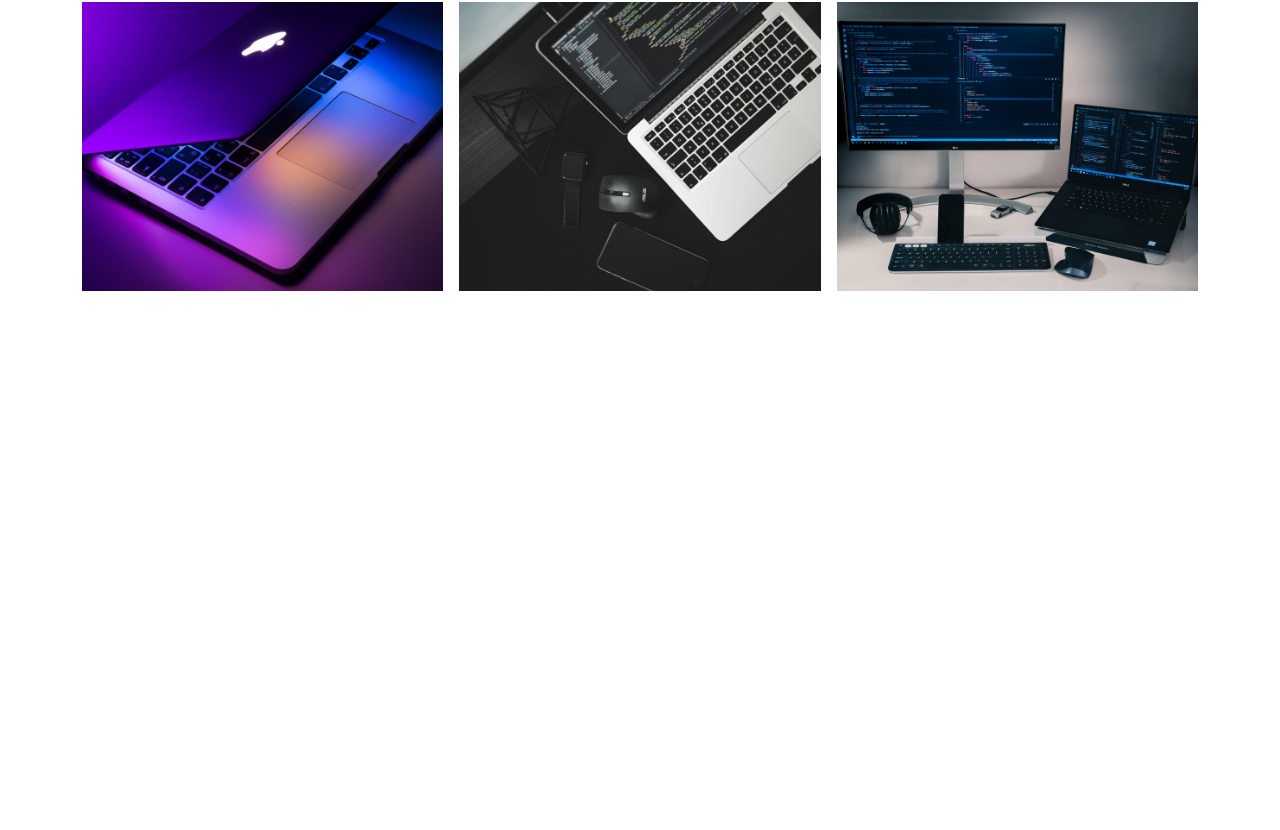
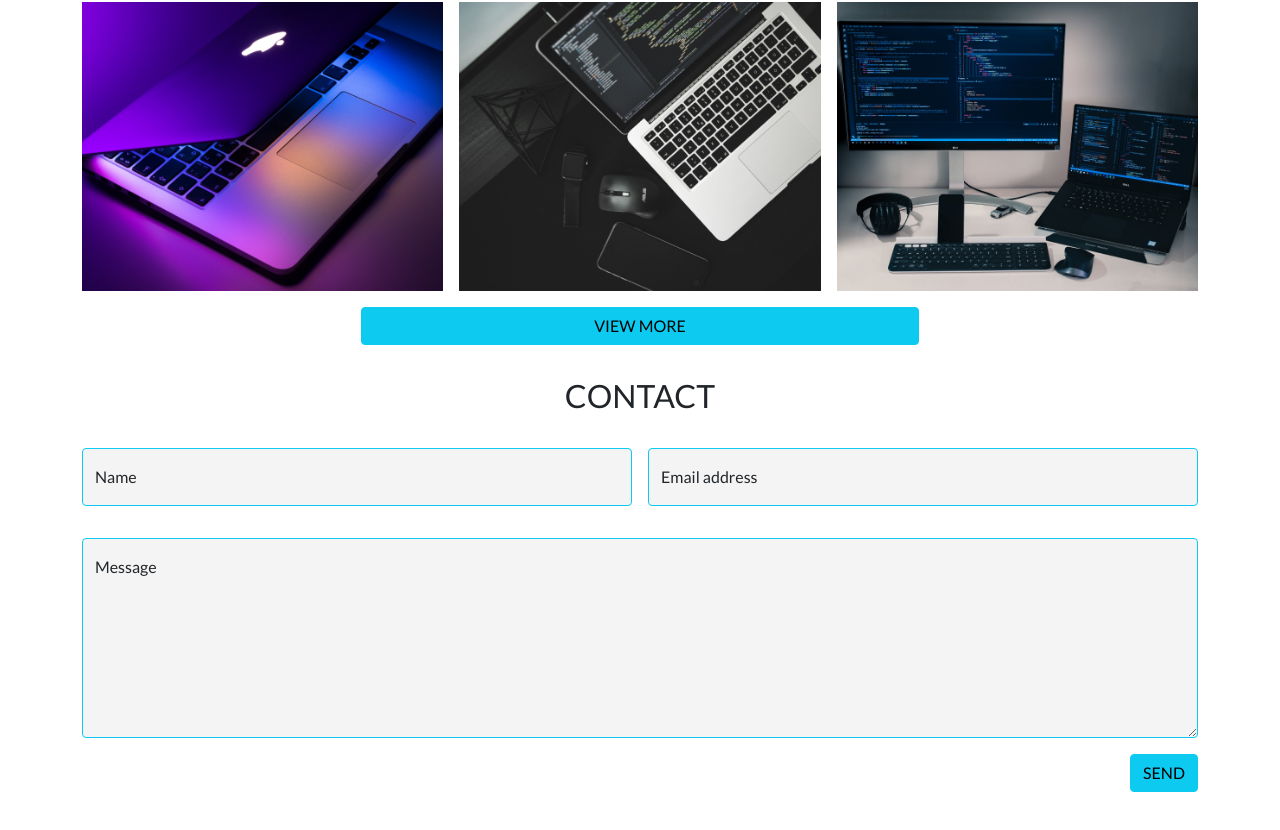
Before and after one commit to VictorLascares/my-web-page, a React (Vite) app: page / in a window 1280 px wide. Shown: the part 1772-2602 px from the top of the page. Before the commit the page ends 2079 px from the top, so only its background shows below. Built offline with nearby package versions, Linux system fonts and the light colour scheme.

Commit message:
Finalizando la seccion de Portfolio y agregando la seccion de contact

```diff
--- a/src/components/contact/Contact.jsx
+++ b/src/components/contact/Contact.jsx
@@ -0,0 +1,36 @@
+import React from 'react'
+
+const Contact = () => {
+  return (
+    <section id='contact' className='py-3'>
+      <div className="container">
+        <h2 className='text-uppercase text-center'>Contact</h2>
+        <form className='row g-3 py-4' action="">
+          <div className="col-md-6">
+            <div className="form-floating mb-3">
+              <input type="text" className="form-control border-info" id="inputName" placeholder="Name" style={{background: "#F4F4F4"}} />
+              <label htmlFor="inputName">Name</label>
+            </div>
+          </div>
+          <div className="col-md-6">
+            <div className="form-floating mb-3">
+              <input type="email" className="form-control border-info" id="inputEmail" placeholder="name@example.com" style={{background: "#F4F4F4"}}/>
+              <label htmlFor="inputEmail">Email address</label>
+            </div>
+          </div>
+          <div className="col-12">
+            <div className="form-floating">
+              <textarea className="form-control border-info" placeholder="Leave a message here" id="textareaMessage" style={{height: "200px", background: "#F4F4F4"}}></textarea>
+              <label htmlFor="textareaMessage">Message</label>
+            </div>
+          </div>
+          <div className="d-flex justify-content-end">
+            <button className='btn btn-info text-uppercase' type="submit">Send</button>
+          </div>
+        </form>
+      </div>
+    </section>
+  )
+}
+
+export default Contact
--- a/src/components/portfolio/Portfolio.jsx
+++ b/src/components/portfolio/Portfolio.jsx
@@ -1,4 +1,5 @@
 import React from 'react'
+import { Link } from "react-router-dom";
 import Project from './Project'
 import './portfolio.css'
 
@@ -32,6 +33,9 @@ const Portfolio = () => {
             })
           }
         </div>
+        <div className="d-grid gap-2 col-6 mx-auto mt-3">
+          <Link className='btn btn-info text-uppercase' to="works">View More</Link>
+        </div>
       </div>
     </section>
   )
--- a/src/css/index.css
+++ b/src/css/index.css
@@ -22,3 +22,10 @@ body {
     text-decoration: underline solid #86EBF1 3px;
   }
 }
+textarea:focus,
+input:focus
+{
+  outline:0px !important;
+  -webkit-appearance:none;
+  box-shadow: none !important;
+}
--- a/src/pages/Home.jsx
+++ b/src/pages/Home.jsx
@@ -3,6 +3,7 @@ import Navbar from '../components/nav/Navbar'
 import Cover from '../components/cover/Cover'
 import About from '../components/about/About'
 import Portfolio from '../components/portfolio/Portfolio'
+import Contact from '../components/contact/Contact'
 
 const Home = () => {
   return (
@@ -11,6 +12,7 @@ const Home = () => {
       <Cover />
       <About />
       <Portfolio />
+      <Contact />
     </>
 
   )
```
